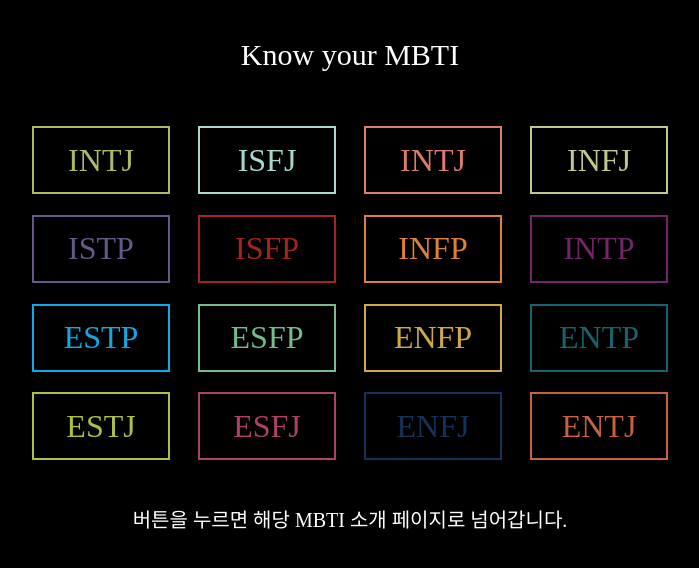
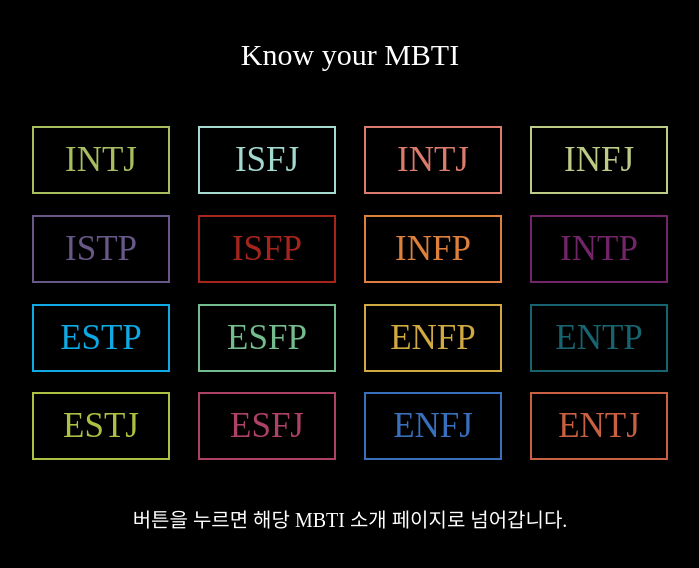
Before and after one commit to neul0129/mbti_project, a React (Create React App) app: page / in a window 1280 px wide. Shown: the top 568 px of the page, without its empty margins (290-989 px from the left). Built offline with nearby package versions, Linux system fonts and the light colour scheme.

Commit message:
Feat: mbti 버튼 color 수정
mbti 버튼 color를 수정했습니다.

```diff
--- a/src/App.js
+++ b/src/App.js
@@ -286,7 +286,7 @@ const data = [
   // 15. ENFJ
   {
     name: 'ENFJ',
-    color: '#15325A',
+    color: '#3870BC',
     nickname: '열성적인 중재자',
     description: ' 내적신념이 깊은 정열적인 중재자 유형',
     character: "신중한 성격",
--- a/src/pages/home/Home.css
+++ b/src/pages/home/Home.css
@@ -29,7 +29,7 @@
   align-items: center;
   text-decoration: none;
   height: 4rem;
-  font-size: 2rem;
+  font-size: 35px;
 }
 
 .main_footer {
```
